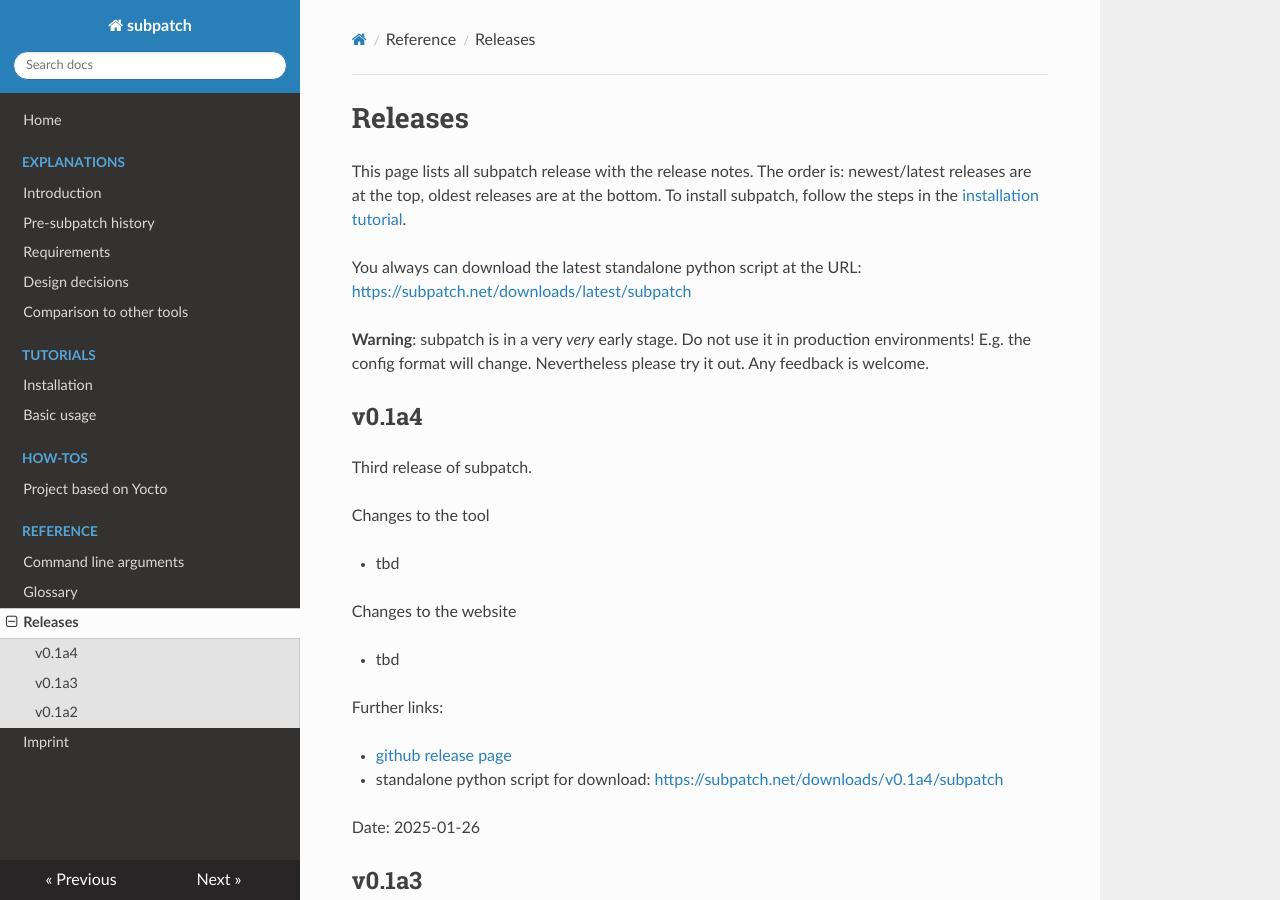
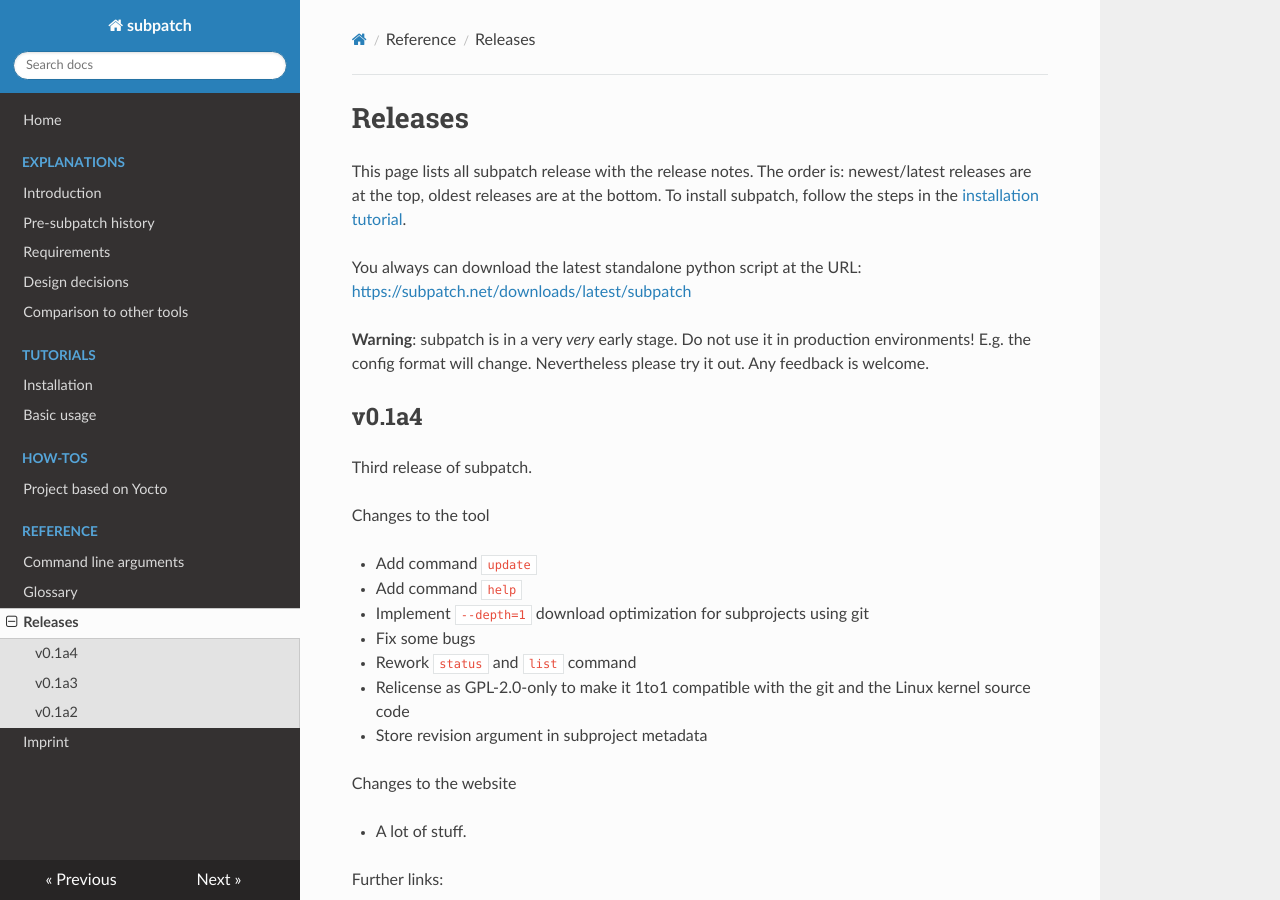
Before and after one commit to lengfeld/subpatch, an MkDocs documentation site: the page built from website/ref/releases.md, in a window 1280 px wide and 900 px high. Built offline with MkDocs 1.6.1, drawn with Linux system fonts in a browser that asks for light colours; nearby versions of some CDN libraries.

Commit message:
website: add changelog for last release

```diff
--- a/website/ref/releases.md
+++ b/website/ref/releases.md
@@ -19,11 +19,18 @@
 
 Changes to the tool
 
-* tbd
+* Add command `update`
+* Add command `help`
+* Implement `--depth=1` download optimization for subprojects using git
+* Fix some bugs
+* Rework `status` and `list` command
+* Relicense as GPL-2.0-only to make it 1to1 compatible with the git and the
+  Linux kernel source code
+* Store revision argument in subproject metadata
 
 Changes to the website
 
-* tbd
+* A lot of stuff.
 
 Further links:
 
```
